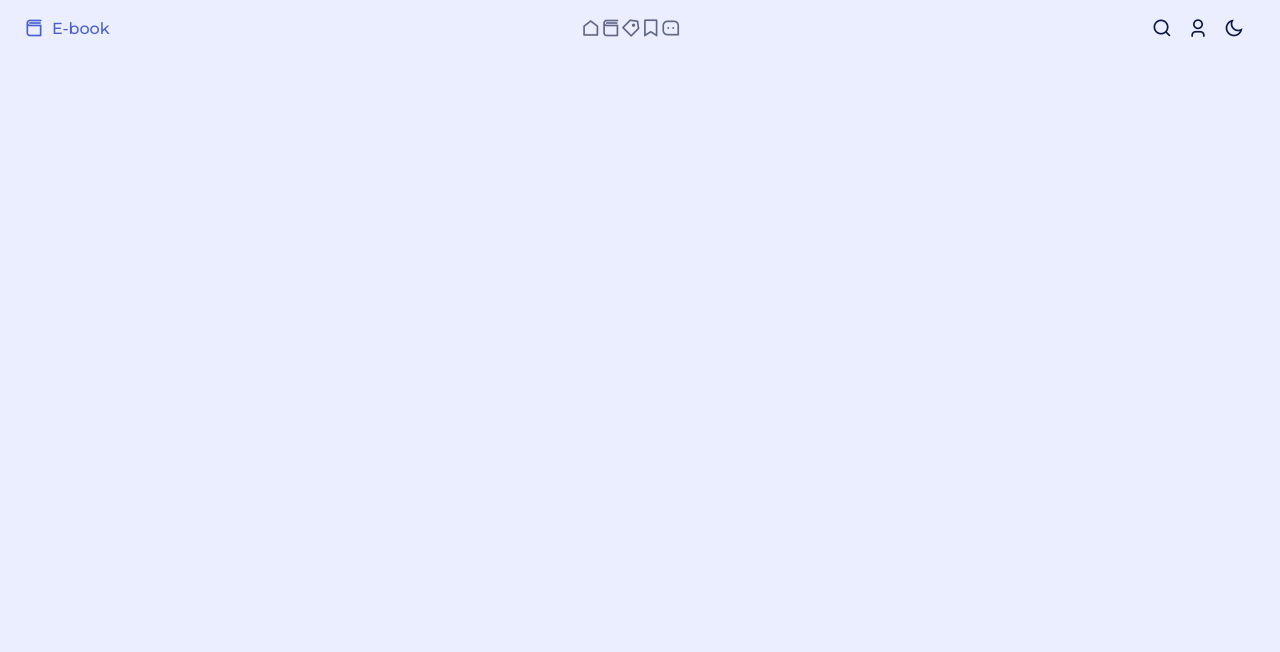
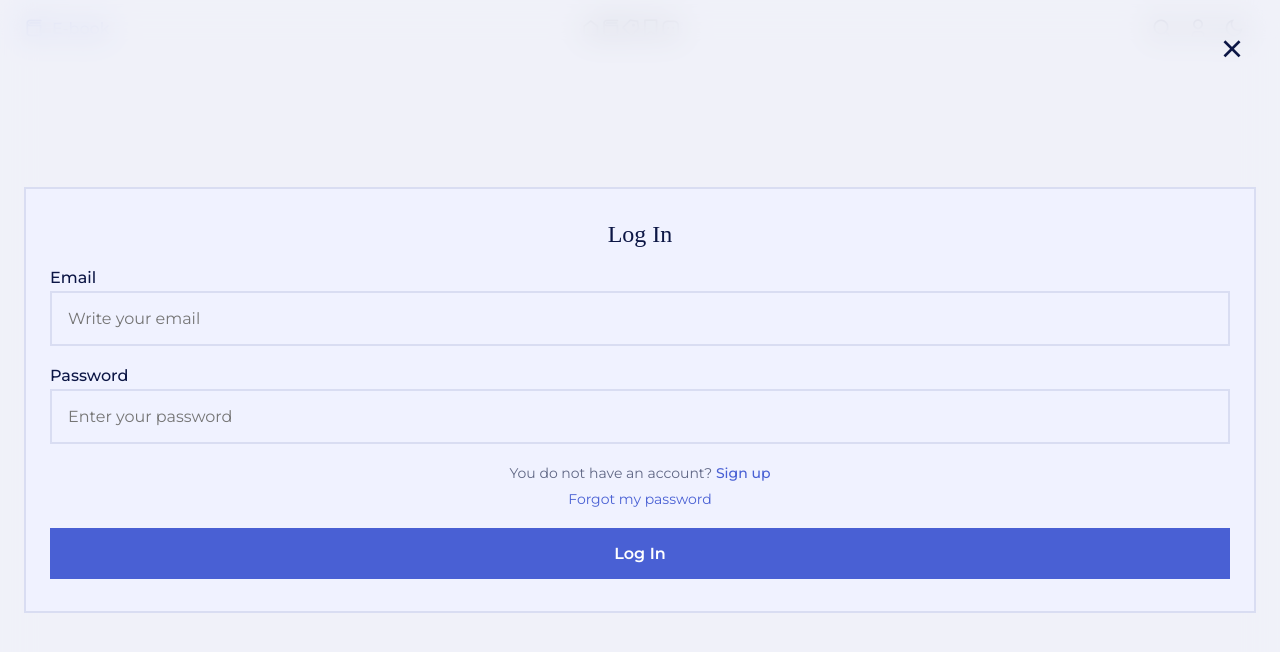
Before and after one commit to castillogbrl/responsive-book-website, a plain HTML site: page index.html in a window 1280 px wide. Both pictures are taken after a click on the icon 1197 px from the left and 28 px from the top of the page. Drawn offline with nearby package versions, Linux system fonts and the light colour scheme; a web font is replaced by a local one.

Commit message:
adds login screen

```diff
--- a/assets/css/styles.css
+++ b/assets/css/styles.css
@@ -237,7 +237,7 @@ img {
   left: 0;
   width: 100%;
   height: 100%;
-  z-index: 100;
+  z-index: var(--z-fixed);
   background-color: hsla(230, 12%, 96%, .6);
   backdrop-filter: blur(16px);
   padding: 8rem 1.25rem;
@@ -279,11 +279,91 @@ img {
   top: 0;
 }
 
-/*=============== LOGIN ===============*/
+/* LOGIN */
+.login {
+  position: fixed;
+  top: -100%;
+  left: 0;
+  width: 100%;
+  height: 100%;
+  z-index: var(--z-fixed);
+  background-color: hsla(230, 12%, 96%, .6);
+  backdrop-filter: blur(16px);
+  align-items: center;
+  padding: 1.5rem;
+  text-align: center;
+  transition: top .4s;
+}
 
+.login__form {
+  background-color: var(--container-color);
+  padding: 2rem 1.5rem;
+  border: 2px solid var(--border-color);
+  row-gap: 1.25rem;
+}
+
+.login__title {
+  font-size: var(--h2-font-size);
+}
+
+.login__group {
+  row-gap: 1.25rem;
+}
+
+.login__label {
+  display: block;
+  text-align: initial;
+  color: var(--title-color);
+  font-weight: var(--font-medium);
+  margin-bottom: .25rem;
+}
+
+.login__input {
+  width: 100%;
+  background-color: var(--container-color);
+  border: 2px solid var(--border-color);
+  padding: 1rem;
+  color: var(--text-color);
+}
+
+.login__signup,
+.login__forgot {
+  display: block;
+  font-size: var(--small-font-size);
+}
+
+.login__signup {
+  margin-bottom: .5rem;
+}
+
+.login__signup a {
+  color: var(--first-color);
+  font-weight: var(--font-medium);
+}
+
+.login__forgot {
+  color: var(--first-color);
+  margin-bottom: 1.25rem;
+}
+
+.login__button {
+  width: 100%;
+  cursor: pointer;
+}
+
+.login__close {
+  position: absolute;
+  top: 2rem;
+  right: 2rem;
+  font-size: 2rem;
+  color: var(--title-color);
+  cursor: pointer;
+}
 
 /* Show login */
-
+.show-login {
+  top: 0;
+}
 
 /*=============== HOME ===============*/
 
@@ -291,8 +371,20 @@ img {
 /* Swiper class */
 
 
-/*=============== BUTTON ===============*/
+/* BUTTON */
+.button {
+  display: inline-block;
+  background-color: var(--first-color);
+  color: var(--white-color);
+  font-weight: var(--font-semi-bold);
+  padding: 1rem 1.5rem;
+  transition: box-shadow .4s, font-size .4s;
+}
 
+.button:hover {
+  font-size: var(--h3-font-size);
+  box-shadow: 0 4px 32px hsla(230, 72%, 32%, .4)
+}
 
 /*=============== SERVICES ===============*/
 
--- a/assets/js/main.js
+++ b/assets/js/main.js
@@ -1,24 +1,40 @@
-/*=============== SEARCH ===============*/
+/* SEARCH */
 const searchContent = document.getElementById('search-content'),
       searchButton = document.getElementById('search-button'),
       searchClose = document.getElementById('search-close');
 
-/* Show menu */
+/* Show search */
 if (searchButton) {
     searchButton.addEventListener('click', () => {
         searchContent.classList.add('show-search')
     })
 }
 
-/* Hide menu*/
+/* Hide search */
 if (searchClose) {
     searchClose.addEventListener('click', () => {
         searchContent.classList.remove('show-search')
     })
 }
 
-/*=============== LOGIN ===============*/
+/* LOGIN */
+const loginContent = document.getElementById('login-content'), // Entire login content div
+      loginButton = document.getElementById('login-button'), // At nav, under actions
+      loginClose = document.getElementById('login-close'); // Inside content div, closes the screen
 
+/* Show login */
+if (loginButton) {
+    loginButton.addEventListener('click', () => {
+        loginContent.classList.add('show-login')
+    })
+}
+
+/* Hide login */
+if (loginClose) {
+    loginClose.addEventListener('click', () => {
+        loginContent.classList.remove('show-login')
+    })
+}
 
 /*=============== ADD SHADOW HEADER ===============*/
 
--- a/index.html
+++ b/index.html
@@ -88,9 +88,37 @@
          <i class="ri-close-line search__close" id="search-close"></i>
       </div>
 
-      <!--==================== LOGIN ====================-->
+      <!-- Login -->
       <div class="login grid" id="login-content">
+         <form action="" class="login__form grid">
+            <h3 class="login__title">Log In</h3>
 
+            <div class="login__group grid">
+               <div>
+                  <label for="login-email" class="login__label">Email</label>
+                  <input type="email" placeholder="Write your email" id="login-email" class="login__input">
+               </div>
+
+               <div>
+                  <label for="login-pass" class="login__label">Password</label>
+                  <input type="password" placeholder="Enter your password" id="login-pass" class="login__input">
+               </div>
+            </div>
+
+            <div>
+               <span class="login__signup">
+                  You do not have an account? <a href="#">Sign up</a>
+               </span>
+
+               <a href="#" class="login__forgot">
+                  Forgot my password
+               </a>
+
+               <button type="submit" class="login__button button">Log In</button>
+            </div>
+         </form>
+
+         <i class="ri-close-line login__close" id="login-close"></i>
       </div>
 
       <!--==================== MAIN ====================-->
```
